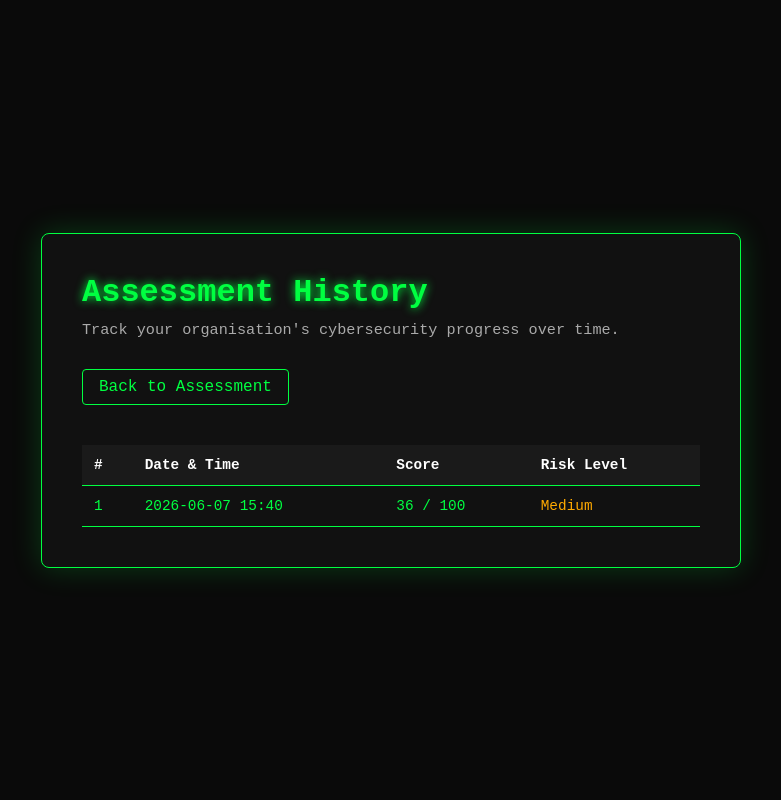
After one commit to Belinda-BTM/cyber-risk-classifier, a Flask app: page /history in a window 1280 px wide. The commit adds this page. Shown: the whole page, without its empty margins (249-1030 px from the left). Run offline with Flask 3, Linux system fonts and the light colour scheme; data comes from the database, SQL or seed files in the repository; both versions use the stored data as it was after the commit.

Commit message:
Step 8: SQLite database for assessment history tracking

```diff
--- a/app.py
+++ b/app.py
@@ -1,12 +1,64 @@
 from flask import Flask, render_template, request, jsonify
 import anthropic
 import os
+import sqlite3
+from datetime import datetime
 
 app = Flask(__name__)
 
 client = anthropic.Anthropic(api_key=os.environ.get("ANTHROPIC_API_KEY"))
 
-# Risk scoring engine
+def init_db():
+    conn = sqlite3.connect('assessments.db')
+    c = conn.cursor()
+    c.execute('''
+        CREATE TABLE IF NOT EXISTS assessments (
+            id INTEGER PRIMARY KEY AUTOINCREMENT,
+            timestamp TEXT,
+            firewall TEXT,
+            antivirus TEXT,
+            updates TEXT,
+            training TEXT,
+            backups TEXT,
+            passwords TEXT,
+            score INTEGER,
+            risk_level TEXT,
+            report TEXT
+        )
+    ''')
+    conn.commit()
+    conn.close()
+
+def save_assessment(answers, score, risk_level, report):
+    conn = sqlite3.connect('assessments.db')
+    c = conn.cursor()
+    c.execute('''
+        INSERT INTO assessments
+        (timestamp, firewall, antivirus, updates, training, backups, passwords, score, risk_level, report)
+        VALUES (?, ?, ?, ?, ?, ?, ?, ?, ?, ?)
+    ''', (
+        datetime.now().strftime("%Y-%m-%d %H:%M"),
+        answers.get('firewall'),
+        answers.get('antivirus'),
+        answers.get('updates'),
+        answers.get('training'),
+        answers.get('backups'),
+        answers.get('passwords'),
+        score,
+        risk_level,
+        report
+    ))
+    conn.commit()
+    conn.close()
+
+def get_all_assessments():
+    conn = sqlite3.connect('assessments.db')
+    c = conn.cursor()
+    c.execute('SELECT id, timestamp, score, risk_level FROM assessments ORDER BY timestamp DESC')
+    rows = c.fetchall()
+    conn.close()
+    return rows
+
 def calculate_risk_score(answers):
     score = 0
     max_score = 100
@@ -50,7 +102,6 @@ def calculate_risk_score(answers):
 
     return {"score": score, "max_score": max_score, "level": level}
 
-
 def generate_threat_report(answers, risk_level):
     prompt = f"""You are a cybersecurity expert advising a small or medium enterprise (SME).
 Based on the following assessment answers, generate a professional threat report with specific recommendations.
@@ -73,14 +124,16 @@ Provide specific, actionable recommendations based on the weak areas identified.
         max_tokens=300,
         messages=[{"role": "user", "content": prompt}]
     )
-
     return message.content[0].text
-
 
 @app.route('/')
 def index():
     return render_template('index.html')
 
+@app.route('/history')
+def history():
+    assessments = get_all_assessments()
+    return render_template('history.html', assessments=assessments)
 
 @app.route('/assess', methods=['POST'])
 def assess():
@@ -88,8 +141,9 @@ def assess():
     result = calculate_risk_score(answers)
     report = generate_threat_report(answers, result['level'])
     result['report'] = report
+    save_assessment(answers, result['score'], result['level'], report)
     return jsonify(result)
 
-
 if __name__ == '__main__':
+    init_db()
     app.run(debug=True)
--- /dev/null
+++ b/templates/history.html
@@ -0,0 +1,78 @@
+<!DOCTYPE html>
+<html lang="en">
+<head>
+    <meta charset="UTF-8">
+    <meta name="viewport" content="width=device-width, initial-scale=1.0">
+    <title>Assessment History</title>
+    <link rel="stylesheet" href="/static/style.css">
+    <style>
+        table {
+            width: 100%;
+            border-collapse: collapse;
+            margin-top: 20px;
+        }
+        th, td {
+            padding: 12px;
+            text-align: left;
+            border-bottom: 1px solid #00ff41;
+            font-size: 0.9em;
+        }
+        th {
+            color: #ffffff;
+            background-color: #1a1a1a;
+        }
+        td {
+            color: #00ff41;
+        }
+        .low { color: #00ff41; }
+        .medium { color: #ffaa00; }
+        .high { color: #ff3333; }
+        .back-btn {
+            display: inline-block;
+            margin-bottom: 20px;
+            color: #00ff41;
+            text-decoration: none;
+            border: 1px solid #00ff41;
+            padding: 8px 16px;
+            border-radius: 4px;
+        }
+        .back-btn:hover {
+            background-color: #00ff41;
+            color: #0a0a0a;
+        }
+        .no-data {
+            text-align: center;
+            color: #aaa;
+            margin-top: 40px;
+        }
+    </style>
+</head>
+<body>
+    <div class="container">
+        <h1>Assessment History</h1>
+        <p class="subtitle">Track your organisation's cybersecurity progress over time.</p>
+        <a href="/" class="back-btn">Back to Assessment</a>
+
+        {% if assessments %}
+        <table>
+            <tr>
+                <th>#</th>
+                <th>Date & Time</th>
+                <th>Score</th>
+                <th>Risk Level</th>
+            </tr>
+            {% for a in assessments %}
+            <tr>
+                <td>{{ a[0] }}</td>
+                <td>{{ a[1] }}</td>
+                <td>{{ a[2] }} / 100</td>
+                <td class="{{ a[3].lower() }}">{{ a[3] }}</td>
+            </tr>
+            {% endfor %}
+        </table>
+        {% else %}
+        <p class="no-data">No assessments yet. Run your first assessment to start tracking progress.</p>
+        {% endif %}
+    </div>
+</body>
+</html>
--- a/templates/index.html
+++ b/templates/index.html
@@ -10,6 +10,7 @@
     <div class="container">
         <h1>🛡️ Cyber Risk Classifier</h1>
         <p class="subtitle">Answer the questions below to assess your organisation's cyber risk level.</p>
+<a href="/history" style="color: #00ff41; font-size: 0.85em;">View Assessment History</a>
 
         <div class="question">
             <label>1. Does your organisation have a firewall?</label>
```
Also changed, not shown: README.md, assessments.db (added).
